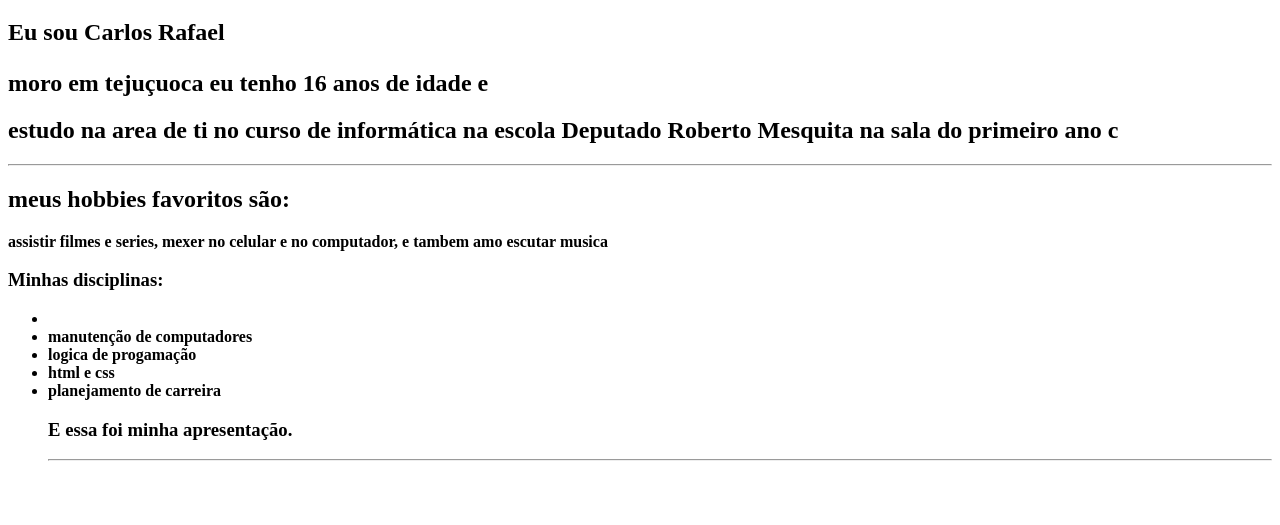
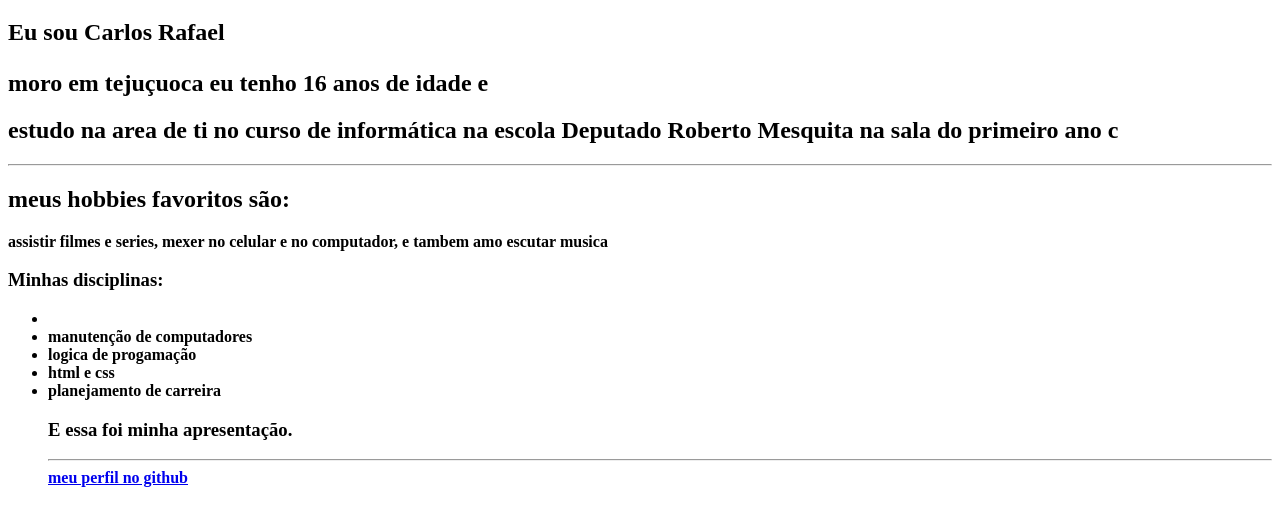
Before and after one commit to Carlosrafael34/atividade-html, a plain HTML site: page index.html in a window 1280 px wide. Shown: the part 61-586 px from the top of the page. Drawn offline with Linux system fonts and the light colour scheme.

Commit message:
Enhance index.html with GitHub link and structure
Added a link to GitHub profile and improved HTML structure.

```diff
--- a/index.html
+++ b/index.html
@@ -23,5 +23,8 @@ na sala do primeiro ano c</h2></p>
             <li>planejamento de carreira </li>
     <h3> <b>E essa foi minha apresentação.</b></h3>
       <hr>
+      <a href="https://github.com/Carlosrafael34">
+      meu perfil no github
+      </a>
 </body>
 </html>
```
